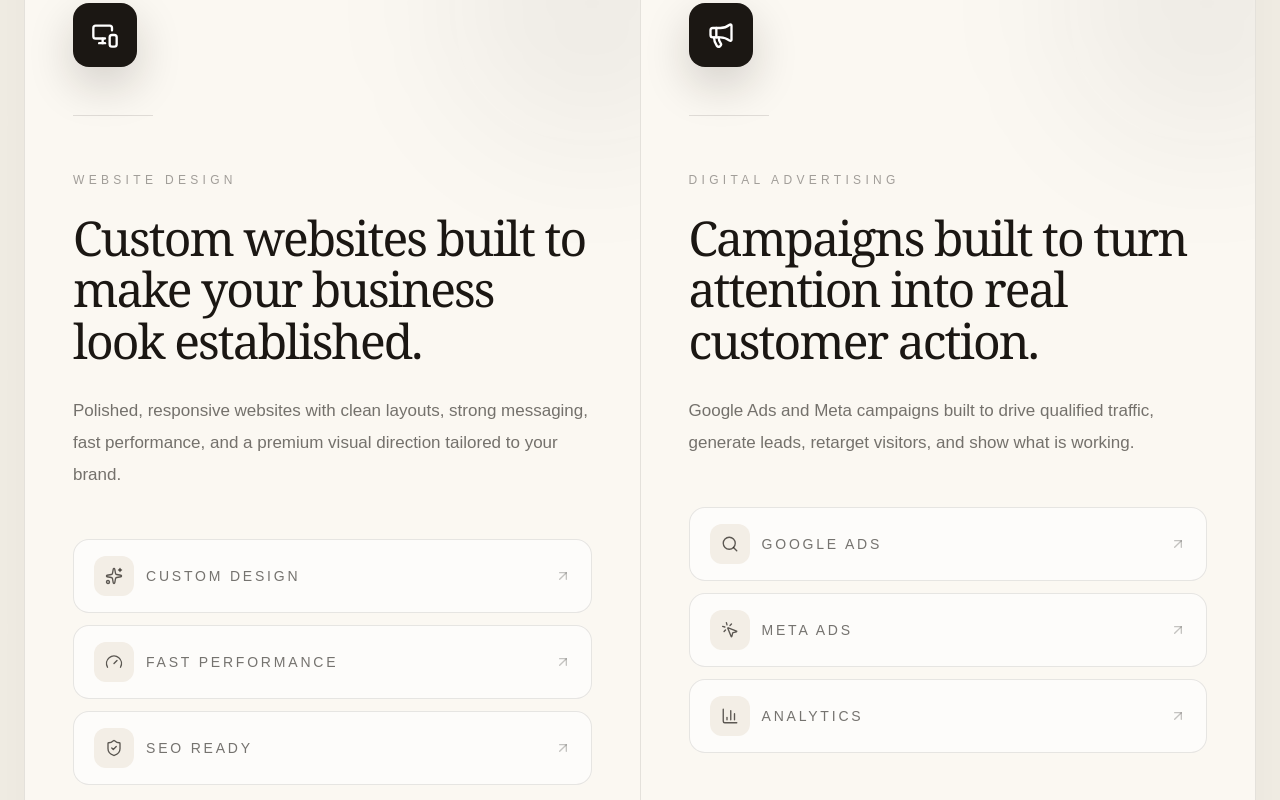
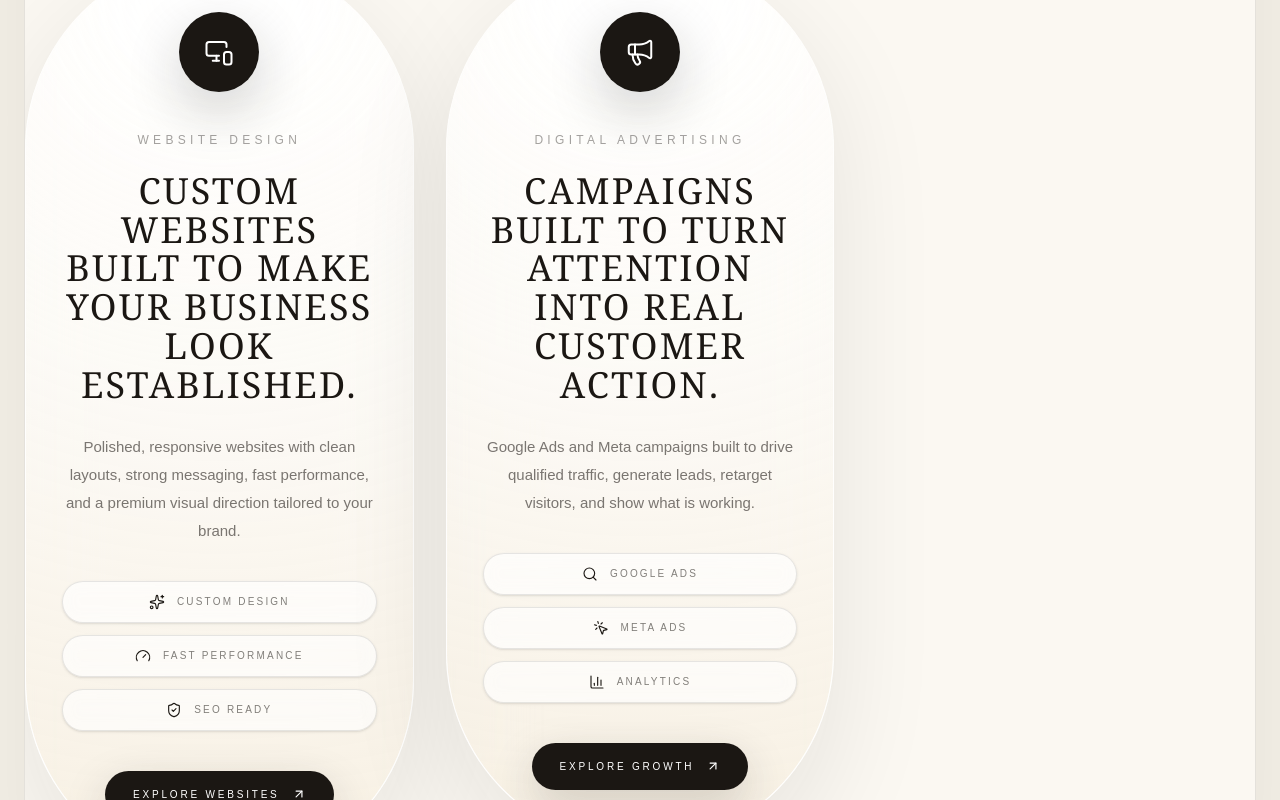
Before and after one commit to Jovavoco/jovavo, a Next.js app: page / in a window 1280 px wide. Shown: the part 2420-3220 px from the top of the page. Built offline with nearby package versions, Linux system fonts and the light colour scheme; no server answers.

Commit message:
Update page.tsx

```diff
--- a/app/page.tsx
+++ b/app/page.tsx
@@ -114,7 +114,6 @@ export default function HomePage() {
 <section className="px-6 pt-16 pb-32">
     <div className="mx-auto max-w-7xl">
     <Reveal>
-      <>
         {/* CARD 1 — LAPTOP INTRO */}
         <div className="overflow-hidden rounded-[3rem] border border-[#1b1713]/10 bg-[#fbf8f2] shadow-[0_40px_120px_rgba(27,23,19,0.07)]">
           <div className="grid lg:grid-cols-[0.9fr_1.1fr]">
@@ -205,72 +204,59 @@ export default function HomePage() {
           </div>
 
 {/* FEATURE CARDS */}
-          <div className="grid gap-px bg-[#1b1713]/10 lg:grid-cols-2">
-            {featurePanels.map((panel, index) => {
+<div className="grid gap-8 lg:grid-cols-3">
+  {featurePanels.slice(0, 3).map((panel, index) => {
     const MainIcon = panel.icon;
 
     return (
       <Reveal key={panel.title} delay={index * 120}>
-                  <div className="group relative flex min-h-[520px] flex-col overflow-hidden bg-[#fbf8f2] p-9 transition-all duration-500 hover:bg-white md:p-12">
-                    <div className="pointer-events-none absolute -right-24 -top-24 h-72 w-72 rounded-full bg-[#1b1713]/5 blur-3xl transition duration-500 group-hover:bg-[#1b1713]/10" />
+        <div className="group relative flex min-h-[520px] flex-col overflow-hidden rounded-[999px] border border-white/60 bg-white/55 px-9 py-14 text-center shadow-[0_35px_110px_rgba(27,23,19,0.09)] backdrop-blur-2xl transition-all duration-500 hover:-translate-y-2 hover:bg-white/75 hover:shadow-[0_45px_140px_rgba(27,23,19,0.13)]">
+          <div className="pointer-events-none absolute inset-0 rounded-[999px] bg-[radial-gradient(circle_at_top,rgba(255,255,255,0.95),rgba(251,248,242,0.45)_45%,rgba(214,176,107,0.16)_100%)]" />
 
-                    <div className="relative z-10">
-                      <div className="flex h-16 w-16 items-center justify-center rounded-2xl bg-[#1b1713] text-white shadow-[0_18px_45px_rgba(27,23,19,0.18)]">
-                        <MainIcon size={28} />
+          <div className="pointer-events-none absolute -top-20 left-1/2 h-56 w-56 -translate-x-1/2 rounded-full bg-white/80 blur-3xl" />
+
+          <div className="relative z-10 mx-auto flex h-20 w-20 items-center justify-center rounded-full border border-[#1b1713]/10 bg-[#1b1713] text-white shadow-[0_20px_55px_rgba(27,23,19,0.2)]">
+            <MainIcon size={30} strokeWidth={1.6} />
           </div>
 
-                      <div className="mt-12 h-px w-20 bg-[#1b1713]/12" />
-                    </div>
-
-                    <div className="relative z-10 mt-14">
-                      <p className="mb-6 text-xs uppercase tracking-[0.36em] text-[#1b1713]/40">
+          <p className="relative z-10 mt-10 text-xs uppercase tracking-[0.36em] text-[#1b1713]/40">
             {panel.eyebrow}
           </p>
 
-                      <h3 className="max-w-xl font-serif text-4xl font-light leading-[1.08] tracking-[-0.04em] text-[#1b1713] md:text-5xl">
+          <h3 className="relative z-10 mx-auto mt-6 max-w-sm font-serif text-4xl font-light uppercase leading-[1.08] tracking-[0.06em] text-[#1b1713]">
             {panel.title}
           </h3>
 
-                      <p className="mt-7 max-w-xl text-[17px] leading-8 text-[#1b1713]/60">
+          <p className="relative z-10 mx-auto mt-7 max-w-sm text-[15px] leading-7 text-[#1b1713]/58">
             {panel.description}
           </p>
-                    </div>
 
-                    <div className="relative z-10 mt-12 grid gap-3">
-                      {panel.features.map((feature) => {
+          <div className="relative z-10 mt-9 grid gap-3">
+            {panel.features.slice(0, 3).map((feature) => {
               const FeatureIcon = feature.icon;
 
               return (
                 <div
                   key={feature.label}
-                            className="flex items-center justify-between rounded-2xl border border-[#1b1713]/10 bg-white/60 px-5 py-4 transition group-hover:bg-[#f8f4ec]"
+                  className="mx-auto flex w-full max-w-xs items-center justify-center gap-3 rounded-full border border-[#1b1713]/10 bg-white/65 px-5 py-3 shadow-sm backdrop-blur transition group-hover:bg-white"
                 >
-                            <div className="flex items-center gap-3">
-                              <div className="flex h-10 w-10 items-center justify-center rounded-xl bg-[#f3eee6] text-[#1b1713]/70">
-                                <FeatureIcon size={18} strokeWidth={1.8} />
-                              </div>
+                  <FeatureIcon size={16} strokeWidth={1.7} />
 
-                              <span className="text-sm uppercase tracking-[0.2em] text-[#1b1713]/60">
+                  <span className="text-[10px] uppercase tracking-[0.22em] text-[#1b1713]/55">
                     {feature.label}
                   </span>
-                            </div>
-
-                            <ArrowUpRight
-                              size={16}
-                              className="text-[#1b1713]/25"
-                            />
                 </div>
               );
             })}
           </div>
 
-                    <div className="relative z-10 mt-auto pt-12">
+          <div className="relative z-10 mt-auto pt-10">
             <Link
               href={panel.link}
-                        className="inline-flex items-center gap-3 rounded-full bg-[#1b1713] px-7 py-3 text-[11px] uppercase tracking-[0.26em] text-white transition hover:-translate-y-1 hover:bg-[#1b1713]/90"
+              className="inline-flex items-center gap-3 rounded-full bg-[#1b1713] px-7 py-4 text-[10px] uppercase tracking-[0.28em] text-white shadow-[0_16px_45px_rgba(27,23,19,0.18)] transition hover:-translate-y-1 hover:bg-[#2a241f]"
             >
               {panel.linkText}
-                        <ArrowUpRight size={15} />
+              <ArrowUpRight size={14} />
             </Link>
           </div>
         </div>
@@ -279,7 +265,6 @@ export default function HomePage() {
   })}
 </div>
         </div>
-      </>
       </Reveal>
     </div>
   </section>
```
Lines whose indentation alone changed are shown as unchanged.
